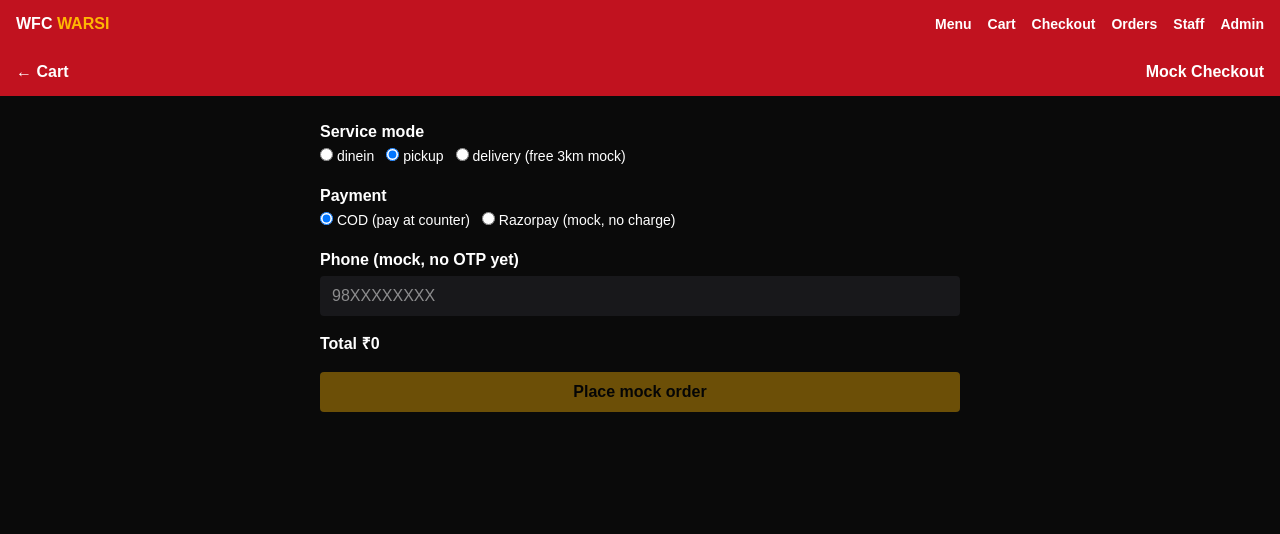
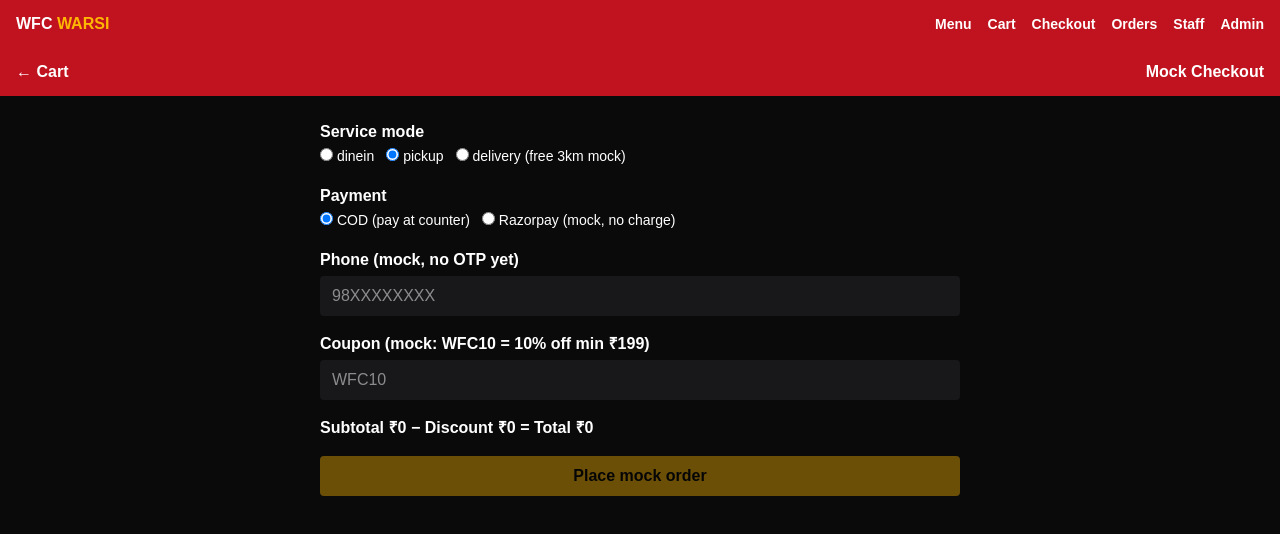
Before and after one commit to nexagen25-collab/wfc, a Next.js app in the folder frontend/: page /checkout in a window 1280 px wide. Shown: the top 534 px of the page. Built offline with nearby package versions, Linux system fonts and the light colour scheme.

Commit message:
feat: mock WFC10 coupon 10pct min199

```diff
--- a/frontend/app/checkout/page.tsx
+++ b/frontend/app/checkout/page.tsx
@@ -2,6 +2,7 @@
 import { useEffect, useState } from "react";
 import Link from "next/link";
 import { MENU } from "@/lib/menu";
+import { discountFor } from "@/lib/coupons";
 
 type Cart = Record<string, number>;
 const all = MENU.flatMap((c) => c.items);
@@ -12,9 +13,12 @@ export default function CheckoutPage() {
   const [mode, setMode] = useState<"dinein" | "pickup" | "delivery">("pickup");
   const [pay, setPay] = useState<"COD" | "Razorpay">("COD");
   const [phone, setPhone] = useState("");
+  const [code, setCode] = useState("");
   const [token, setToken] = useState("");
   useEffect(() => { try { setCart(JSON.parse(localStorage.getItem("wfc-cart") ?? "{}")); } catch {} }, []);
-  const total = Object.entries(cart).reduce((s, [id, q]) => s + priceOf(id) * q, 0);
+  const subtotal = Object.entries(cart).reduce((s, [id, q]) => s + priceOf(id) * q, 0);
+  const discount = discountFor(code, subtotal);
+  const total = subtotal - discount;
   const place = () => {
     const t = "WFC" + Math.floor(1000 + Math.random() * 9000);
     setToken(t);
@@ -33,7 +37,8 @@ export default function CheckoutPage() {
         <div><p className="font-bold">Service mode</p>{(["dinein","pickup","delivery"] as const).map((m) => <label key={m} className="mr-3 text-sm"><input type="radio" checked={mode===m} onChange={()=>setMode(m)} /> {m}{m==="delivery" ? " (free 3km mock)" : ""}</label>)}</div>
         <div><p className="font-bold">Payment</p>{(["COD","Razorpay"] as const).map((p) => <label key={p} className="mr-3 text-sm"><input type="radio" checked={pay===p} onChange={()=>setPay(p)} /> {p}{p==="Razorpay" ? " (mock, no charge)" : " (pay at counter)"}</label>)}</div>
         <div><p className="font-bold">Phone (mock, no OTP yet)</p><input value={phone} onChange={(e)=>setPhone(e.target.value)} placeholder="98XXXXXXXX" className="mt-1 w-full rounded bg-zinc-900 px-3 py-2" /></div>
-        <p className="font-bold">Total ₹{total}</p>
+        <div><p className="font-bold">Coupon (mock: WFC10 = 10% off min ₹199)</p><input value={code} onChange={(e)=>setCode(e.target.value)} placeholder="WFC10" className="mt-1 w-full rounded bg-zinc-900 px-3 py-2" />{code ? <p className="text-sm text-[#ffb703]">{discount > 0 ? `Applied −₹${discount}` : "Invalid / below min"}</p> : null}</div>
+        <p className="font-bold">Subtotal ₹{subtotal} − Discount ₹{discount} = Total ₹{total}</p>
         <button onClick={place} disabled={total===0} className="w-full rounded bg-[#ffb703] py-2 font-bold text-black disabled:opacity-40">Place mock order</button>
       </main>
     </div>
--- /dev/null
+++ b/frontend/lib/coupons.ts
@@ -0,0 +1,10 @@
+export type Coupon = { code: string; kind: "percent"; value: number; minOrder: number };
+export const COUPONS: Coupon[] = [
+  { code: "WFC10", kind: "percent", value: 10, minOrder: 199 },
+];
+export function discountFor(code: string, subtotal: number): number {
+  const c = COUPONS.find((x) => x.code === code.trim().toUpperCase());
+  if (!c) return 0;
+  if (subtotal < c.minOrder) return 0;
+  return Math.floor((subtotal * c.value) / 100);
+}
```
